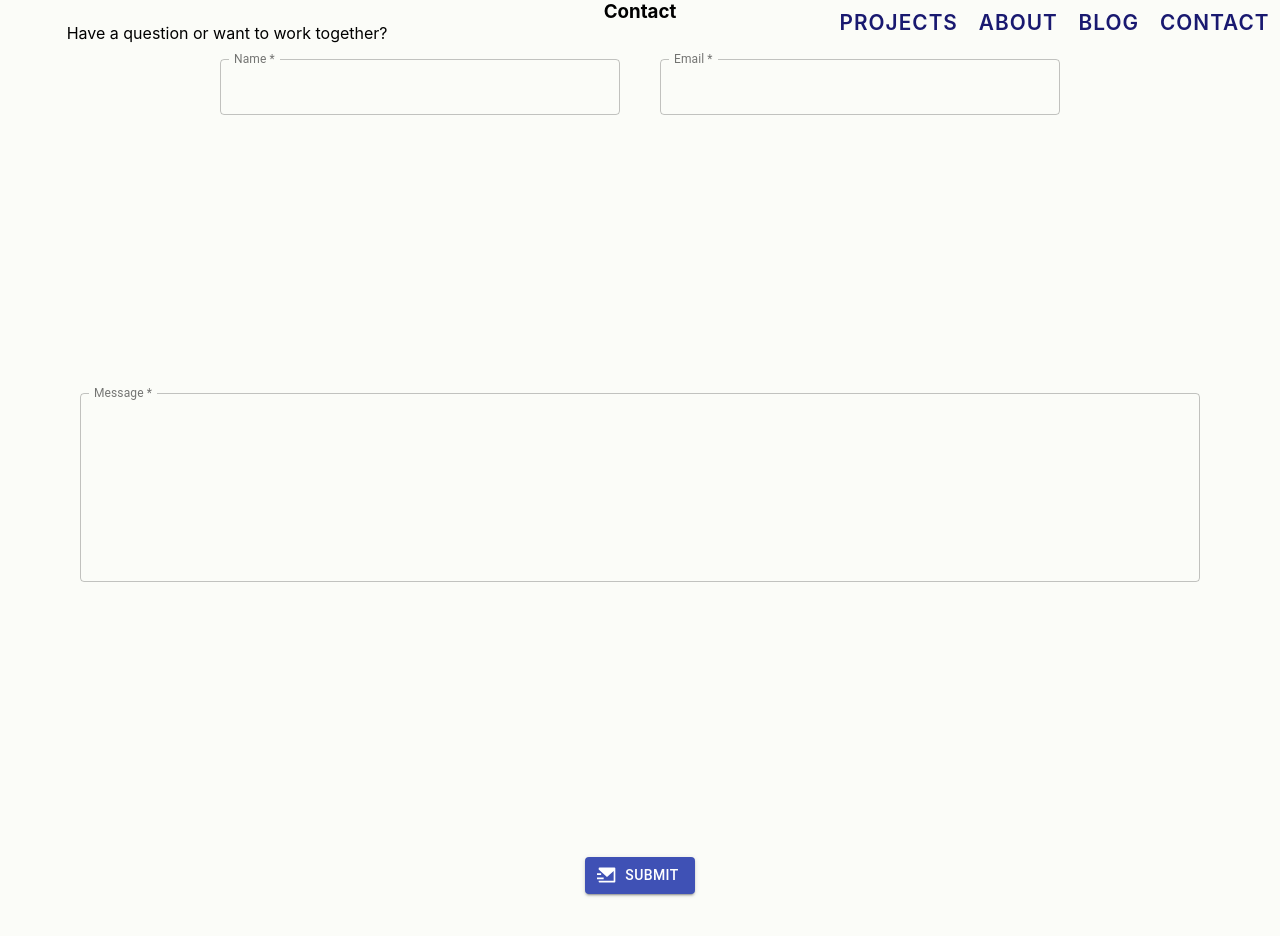
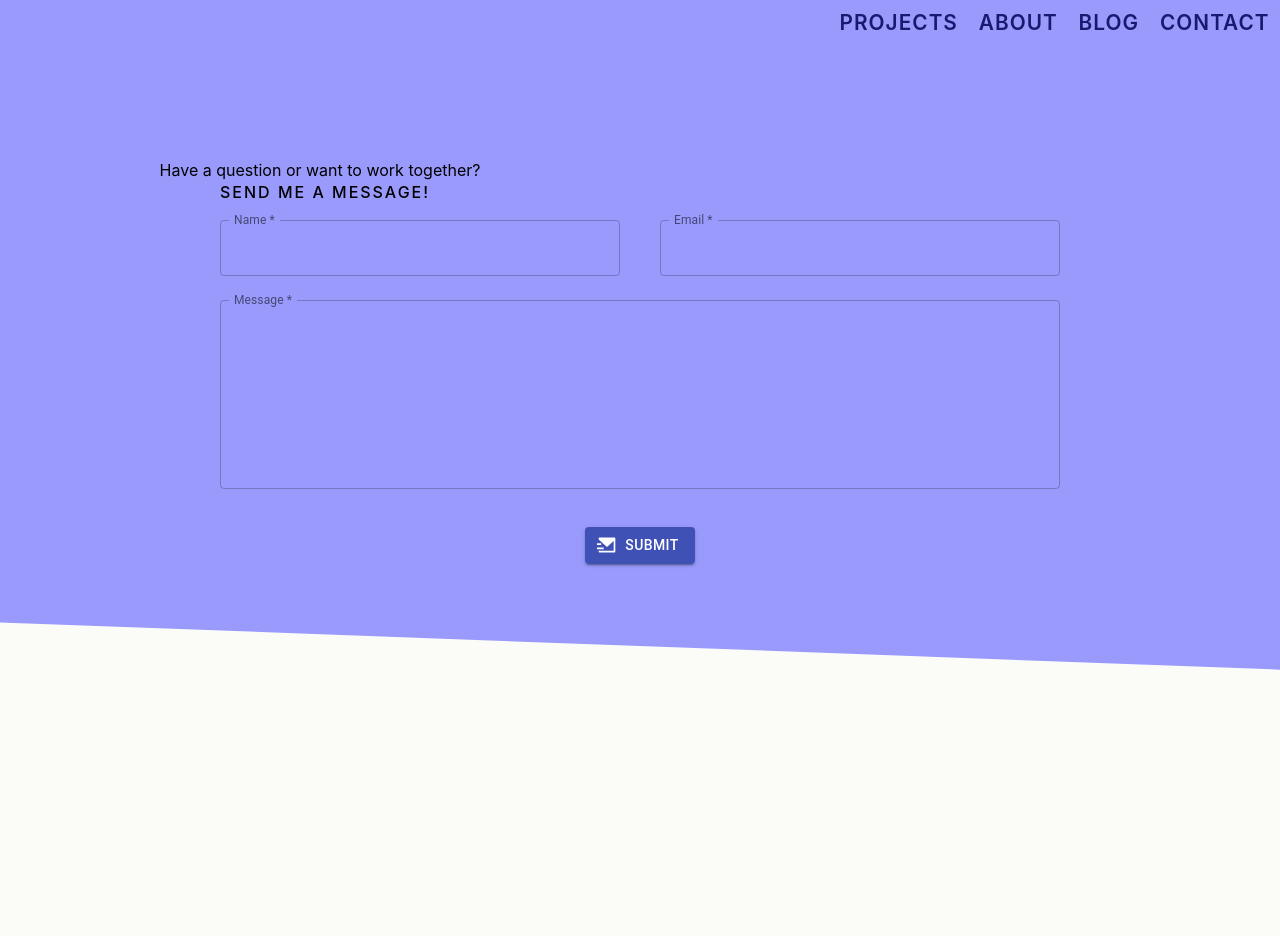
Before and after one commit to Richardzleung/resume, a React (Create React App) app: page /contact in a window 1280 px wide. Shown: the top 936 px of the page. Before the commit the page ends 908 px from the top, so only its background shows below. Built offline with nearby package versions, Linux system fonts and the light colour scheme.

Commit message:
updated contact form and animations for tech

```diff
--- a/src/App.css
+++ b/src/App.css
@@ -3,9 +3,10 @@
   box-sizing: border-box;
   padding: 0;
   margin: 0;
-  --bg-primary-color: #6666FF;
-  --bg-secondary-color: #116ABD;
-  --bg-tertiary-color: #FFFADA;
+  --bg-primary-color: hsl(240, 100%, 70%);
+  --bg-secondary-color: hsl(209, 83%, 40%);
+  --bg-tertiary-color: hsl(52, 100%, 93%);
+  --scroll-down-color: hsl(0, 0%, 0%);
 }
 
 /** GENERAL STYLES */
@@ -15,11 +16,11 @@ html {
 }
 
 p {
-  max-width: 45ch;
+  width: clamp(45ch, 50%, 75ch);
 }
 
 body {
-  background-color: #FBFCF8;
+  background-color: hsl(75, 40%, 98%);
 }
 
 
@@ -97,9 +98,29 @@ body {
 }
 
 /** 2. Contact Form */
-#contact--container {
+.contact-view--container{
+  background-color: hsla(240, 100%, 70%, 0.651);
+  clip-path: polygon(0px 0px, 100% 0px, 100% 55%, 0 51.12%);
+  padding: 10em 0 40em;
+}
+.contact-form--container {
   display: grid;
   grid-template-columns: repeat(64,1.5625%);
+  /* grid-template-rows: .25fr 1fr; */
+}
+.contact--subheader {
+  grid-column-start: 12;
+  grid-column-end: 54;
+  font-size: 1rem;
+  font-weight: 550;
+  text-align: left;
+  text-transform: uppercase;
+  letter-spacing: 2px;
+  margin: .125rem 0;
+}
+.contact--button {
+  grid-column-start: 12;
+  grid-column-end: 54;
 }
 
 .contact--message,
@@ -112,7 +133,7 @@ body {
 /** 3. FOOTER */
 #footer--container {
   background-color: var(--bg-secondary-color);
-  clip-path: polygon(50% 30%, 100% 0, 100% 100%, 0 100%, 0 0);;
+  clip-path: polygon(50% 30%, 100% 0, 100% 100%, 0 100%, 0 0);
   min-height: 15rem;
   padding-top: 6rem;
   overflow: hidden;
@@ -121,8 +142,8 @@ body {
 
 /** 4. Technology Skills */
 #technology--container {
-  background-color: var(--bg-tertiary-color);
-  clip-path: polygon(15% 0%, 100% 0%, 85% 100%, 0% 100%);;
+  /* background-color: var(--bg-tertiary-color); */
+  /* clip-path: polygon(15% 0%, 100% 0%, 85% 100%, 0% 100%); */
   height: auto;
   padding-top: 5rem;
 }
@@ -135,7 +156,7 @@ body {
 .tooltip {
   display:inline-block;
   position:relative;
-  border-bottom:1px dotted #666;
+  border-bottom:1px dotted hsl(0, 0%, 40%);
   text-align:left;
 }
 
@@ -145,8 +166,8 @@ body {
   left:50%;
   transform:translate(-50%, 0);
   padding: .5em .75em;
-  color:#FFFFFF;
-  background-color:#888888;
+  color:hsl(0, 0%, 100%);
+  background-color:hsl(0, 0%, 53%);
   font-weight: 650;
   font-size:.8rem;
   border-radius:8px;
@@ -163,8 +184,8 @@ body {
 
 /** 6. Scroll Down btn */
 .scroll-down {
-  animation: bounce 1s infinite alternate cubic-bezier(.22,.61,.36,1);
-  border: 2px solid rgb(7, 7, 7);
+  animation: scroll-bounce 1s infinite alternate cubic-bezier(.22,.61,.36,1);
+  border: 2px solid var(--scroll-down-color);
   border-radius: 100vh;
   cursor: pointer;
   height: 32px;
@@ -175,7 +196,7 @@ body {
 }
 
 .scroll-down:before {
-  border: 2px solid rgb(3, 3, 3);
+  border: 2px solid var(--scroll-down-color);
   border-width: 0 0 2px 2px;
   content: "";
   height: 12px;
@@ -186,12 +207,7 @@ body {
   width: 12px;
 }
 
-/** 7. Card*/
-.dependency--item {
-  margin: .25rem 1rem;
-}
-
-@keyframes bounce {
+@keyframes scroll-bounce {
   from {
     transform: translateY(0);
   }
@@ -199,6 +215,27 @@ body {
     transform: translateY(-20px);
   }
 }
+
+/** 7. Card*/
+.dependency--item {
+  margin: .25rem 1rem;
+}
+
+
+@keyframes tech-bounce {
+  0% {
+    opacity: 0;
+    transform: translateY(-100%)
+  }
+  80% {
+    transform: translateY(7.5%)
+  }
+  100% {
+    opacity: 1;
+    transform: translateY(0)
+  }
+}
+
 
 /*! random image find something to do with this */
 #web-developer--image {
@@ -223,7 +260,12 @@ body {
   .tech-btn {
     width: 5rem;
   }
-
+  .techTransitions-enter{
+    opacity: 0;
+  }
+  .techTransitions-enter-active{
+    animation: tech-bounce 500ms ease-in-out;
+  }
   #landingPageBackround {
     clip-path: polygon(0 0, 100% 0, 100% 40vh, 0 77%);
   }
@@ -233,8 +275,14 @@ body {
     grid-column-start: 12;
     grid-column-end: 32;
   }
+
   .contact--email {
     grid-column-start: 34;
     grid-column-end: 54;
   }
+  .contact--message {
+    grid-column-start: 12;
+    grid-column-end: 54;
+    margin-bottom: 1rem;
+  }
 }
--- a/src/components/Form/Form.jsx
+++ b/src/components/Form/Form.jsx
@@ -4,6 +4,7 @@ import * as yup from 'yup';
 import Button from '@material-ui/core/Button';
 import { RiMailSendFill } from "react-icons/ri";
 import TextField from '@material-ui/core/TextField'
+import { CSSTransition } from 'react-transition-group';
 
 import ContactService from '../../services/ContactService';
 import { Notification } from './FormElements.styled.js';
@@ -75,8 +76,8 @@ const Form = () => {
 
   return (
     <>
-      <form onSubmit={formik.handleSubmit}>
-        <div className='vh-100' id='contact--container'>
+      <form onSubmit={formik.handleSubmit} className='contact-form--container'>
+        <h4 className='contact--subheader'>Send me a message!</h4>
         <div className='contact--name'>
           <InputField {...nameFieldProps} />
         </div>
@@ -86,7 +87,7 @@ const Form = () => {
         <div className='contact--message'>
           <InputField {...messageFieldProps} />
         </div>
-        </div>
+        <div className='row flex-center-XY contact--button'>
           <Button
             style={{ margin: '1em' }}
             color="primary"
@@ -95,8 +96,15 @@ const Form = () => {
             type="submit">
             Submit
           </Button>
+        </div>
       </form>
-      {isFormSubmitted && <Notification />}
+      <CSSTransition
+        in={isFormSubmitted}
+        timeout={400}
+        classNames='techTransitions'
+      >
+        <>{isFormSubmitted && <Notification />}</>
+      </CSSTransition>
     </>
 )};
 
--- a/src/components/Navigation/MenuElements.jsx
+++ b/src/components/Navigation/MenuElements.jsx
@@ -7,7 +7,7 @@ import useWindowSize from 'hooks/useWindowSize';
 const ScrollItem = ({ children, emoji, ...props }) => {
   const { isLargishScreen } = useWindowSize();
   return (
-    <button {...props} tabIndex='0'>
+    <button {...props}>
       {!isLargishScreen && <span role='img' style={{ color: 'initial' }}> {emoji} </span>}
       <span className='navbar-item'>
         {children}
--- a/src/components/Navigation/NavBarElements.styled.js
+++ b/src/components/Navigation/NavBarElements.styled.js
@@ -51,6 +51,7 @@ const StyledMenu = styled.nav`
   top: 0;
   transition: transform 0.3s ease-out;
   transform: ${({ open }) => open ? 'translateX(0)' : 'translateX(-100%)'};
+  scroll-padding: 1rem 0 0 0;
   width: auto;
   z-index: 10;
 
--- a/src/components/TechButton.jsx
+++ b/src/components/TechButton.jsx
@@ -20,8 +20,6 @@ const Button = styled.button`
   border-radius: 0.75em;
   transform-style: preserve-3d;
   transition: transform 150ms cubic-bezier(0, 0, 0.58, 1), background 150ms cubic-bezier(0, 0, 0.58, 1);
-  // maintains active state when selected
-  transform: ${({ isSelected }) => isSelected && 'translate(0em, 0.75em)'};
 
   &::before {
     position: absolute;
@@ -34,20 +32,16 @@ const Button = styled.button`
     bottom: 0;
     background: #f9c4d2;
     border-radius: inherit;
-    box-shadow: ${({ isSelected }) => isSelected
-      ? '0 0 0 2px #b18597, 0 0 #ffe3e2'
-      : '0 0 0 2px #b18597, 0 0.625em 0 0 #ffe3e2'};
-    transform: ${({ isSelected }) => isSelected
-      ? 'translate3d(0, 0, -1em)'
-      : 'translate3d(0, 0.75em, -1em)'};
+    box-shadow: 0 0 0 2px #b18597, 0 0.625em 0 0 #ffe3e2;
+    transform: translate3d(0, 0.75em, -1em);
     transition: transform 150ms cubic-bezier(0, 0, 0.58, 1), box-shadow 150ms cubic-bezier(0, 0, 0.58, 1);
   }
   &:hover {
     background:#ffe9e9;
-    transform: ${({ isSelected }) => !isSelected && 'translate(0, 0.25em)'};
+    transform: translate(0, 0.25em);
     &::before {
       box-shadow: 0 0 0 2px #b18597, 0 0.5em 0 0 #ffe3e2;
-      transform: ${({ isSelected }) => !isSelected && 'translate3d(0, 0.5em, -1em)'};
+      transform: translate3d(0, 0.5em, -1em);
     }
   }
   &:active {
@@ -58,6 +52,9 @@ const Button = styled.button`
       transform: translate3d(0, 0, -1em);
     }
   }
+  &:focus {
+
+  }
 `;
 
 export default Button;
--- a/src/views/ContactForm.jsx
+++ b/src/views/ContactForm.jsx
@@ -4,9 +4,8 @@ import Form from 'components/Form'
 
 const ContactPage = () => {
   return (
-    <div id='contactContainer'>
-      <h3>Contact</h3>
-      <p id='contactSubtext'>Have a question or want to work together?</p>
+    <div className='contact-view--container'>
+      <p>Have a question or want to work together?</p>
       <Form />
     </div>
   );
--- a/src/views/TechnicalSkills.jsx
+++ b/src/views/TechnicalSkills.jsx
@@ -1,7 +1,7 @@
 import React, { useState } from 'react';
+
 import useWindowSize from 'hooks/useWindowSize';
 import Button from 'components/TechButton';
-
 import {
   FrontEndSkillsList,
   BackEndSkillsList,
@@ -38,16 +38,16 @@ const SkillsPage = () => {
   return (
     <div className='vh-50 column flex-col-center-X' id='technology--container'>
       <h1>Technologies</h1>
-      <div className='hide-on-small-screen'>
+      <div className='hide-on-small-screen' role='tablist'>
         <Button isSelected={isFrontEndDisplayActive} onClick={() => setSkillToDisplay('front-end')}>Front-End</Button>
         <Button isSelected={isBackEndDisplayActive} onClick={() => setSkillToDisplay('back-end')}>Back-End</Button>
         <Button isSelected={isDatbaseDisplayActive} onClick={() => setSkillToDisplay('database')}>Databases</Button>
         <Button isSelected={isMobileDisplayActive} onClick={() => setSkillToDisplay('mobile')}>Mobile</Button>
       </div>
-      {isFrontEndDisplayActive && <FrontEndSkillsList />}
-      {isBackEndDisplayActive && <BackEndSkillsList />}
-      {isDatbaseDisplayActive && <DatabaseSkillsList />}
-      {isMobileDisplayActive && <MobileSkillsList />}
+      <FrontEndSkillsList on={isFrontEndDisplayActive}/>
+      <BackEndSkillsList on={isBackEndDisplayActive}/>
+      <DatabaseSkillsList on={isDatbaseDisplayActive}/>
+      <MobileSkillsList on={isMobileDisplayActive}/>
     </div>
   );
 };
```
Also changed, not shown: src/components/Technologies/Technologies.styled.jsx (+29 -10 lines), src/shared/constants.js (+15 -13 lines), 1 other file (tests, documents, lock files or other folders). Lines whose indentation alone changed are shown as unchanged.
